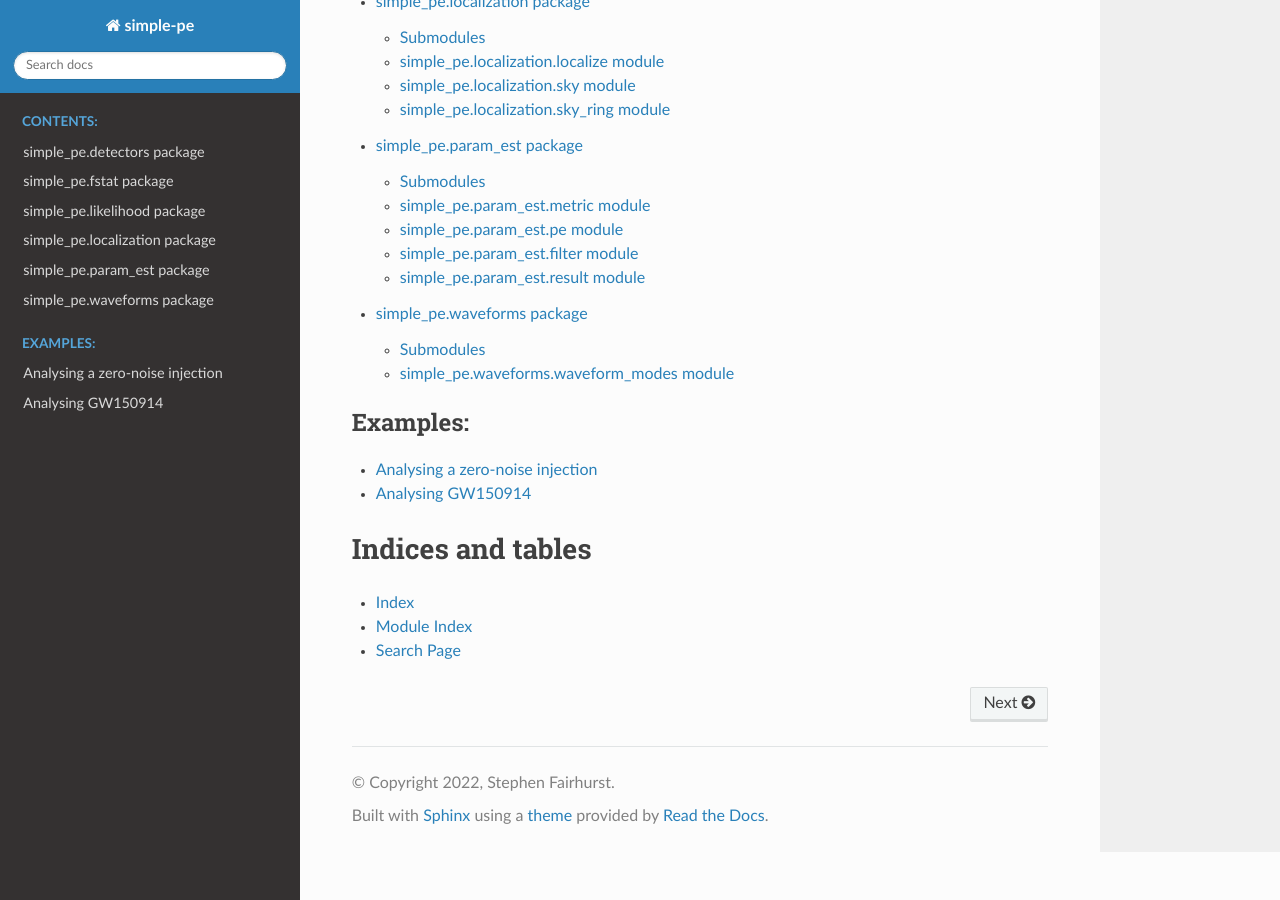
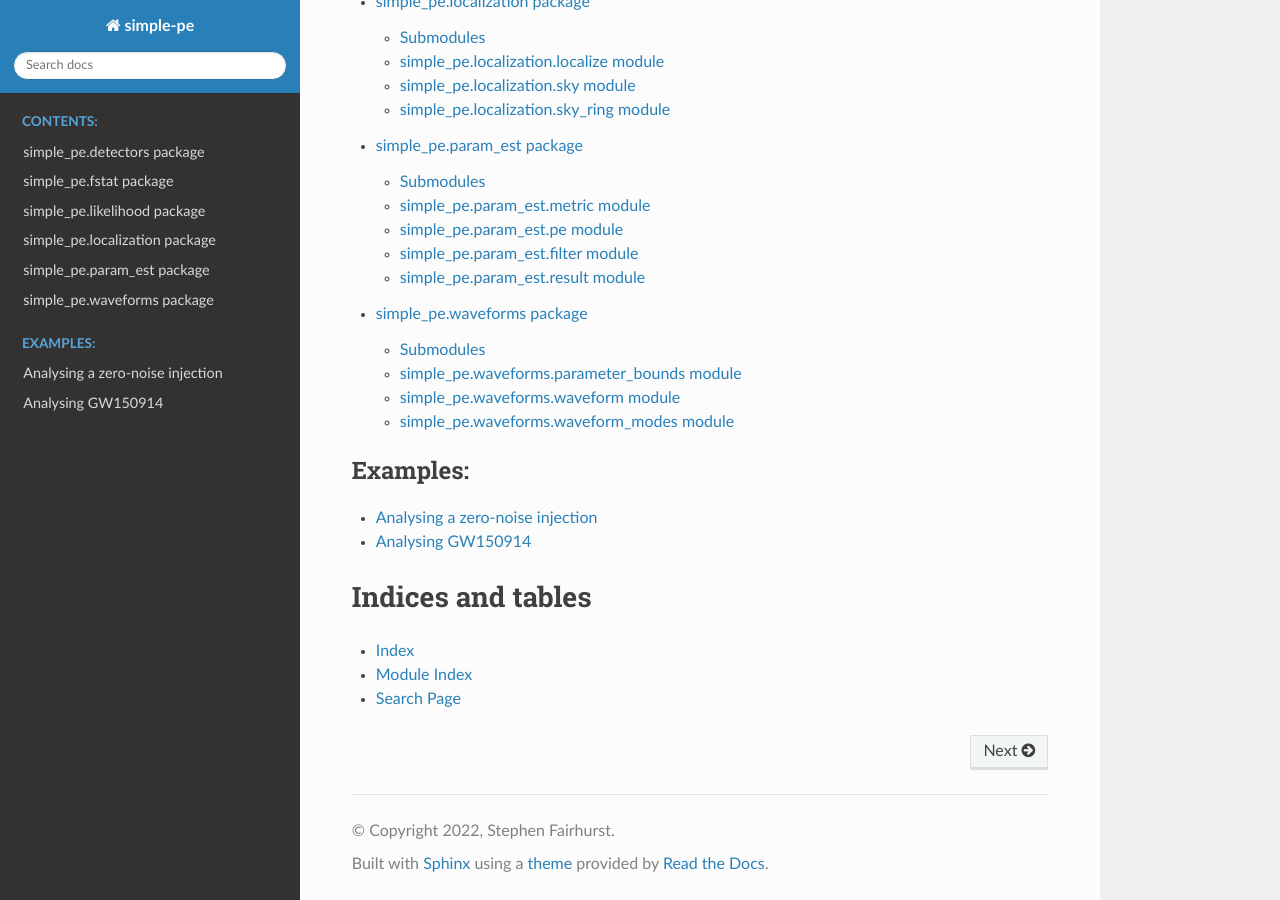
Before and after one commit to simplepe/simple-pe-xx, a Sphinx documentation site: the page built from docs/source/index.rst, in a window 1280 px wide and 900 px high, scrolled down 847 px. Built offline with Sphinx 7.4.7 and the Read the Docs theme 2.0.0, drawn with Linux system fonts in a browser that asks for light colours; pages that are not in the unit, such as notebooks, are missing from menus.

Commit message:
add docs for waveform and bounds

```diff
--- a/docs/source/waveforms.rst
+++ b/docs/source/waveforms.rst
@@ -3,6 +3,25 @@ simple_pe.waveforms package
 
 Submodules
 ----------
+
+
+simple_pe.waveforms.parameter_bounds module
+-----------------------------------
+
+.. automodule:: simple_pe.waveforms.parameter_bounds
+    :members:
+    :undoc-members:
+    :show-inheritance:
+
+
+simple_pe.waveforms.waveform module
+-----------------------------------
+
+.. automodule:: simple_pe.waveforms.waveform
+    :members:
+    :undoc-members:
+    :show-inheritance:
+
 
 simple_pe.waveforms.waveform_modes module
 -----------------------------------------
```
